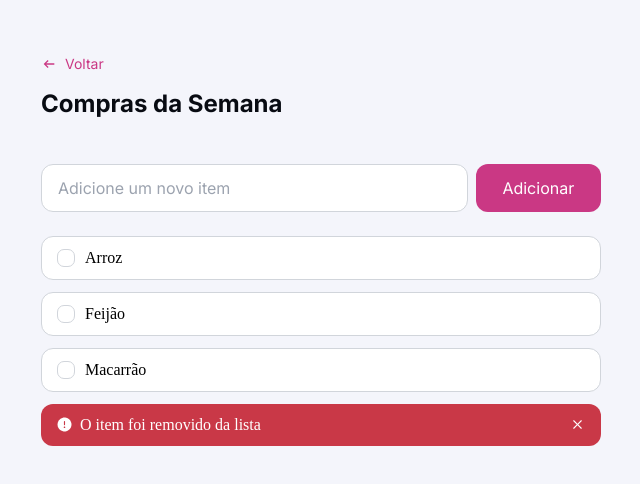
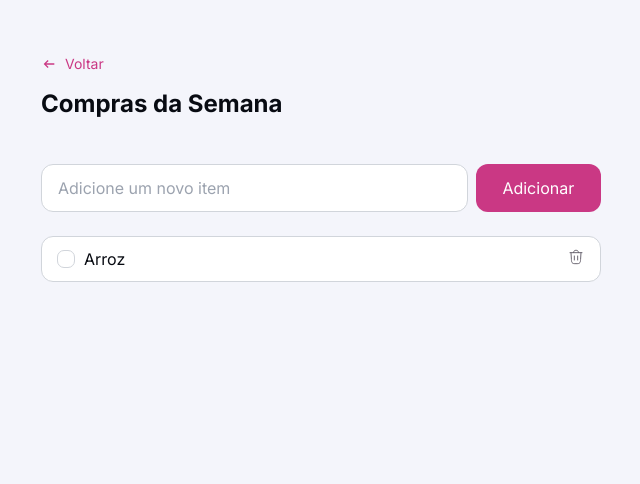
Before and after one commit to JefersonNG/Lista-de-Compras, a plain HTML site: page index.html in a window 1280 px wide. Shown: the part 88-572 px from the top of the page, without its empty margins (319-959 px from the left). Drawn offline with Linux system fonts and the light colour scheme.

Commit message:
end html css

```diff
--- a/index.html
+++ b/index.html
@@ -29,30 +29,29 @@
         <button type="submit">Adicionar</button>
       </div>
       <ul class="items-list">
-        <li>
-          <input type="checkbox" id="item1">
-          <label for="item1">Arroz</label>
+        <li class="item">
+          <label class="item_content">
+            <input type="checkbox" id="item1" name="itens" />
+            <span>Arroz</span>
+          </label>
+
+          <button class="item_remove" aria-label="Remover Arroz">
+            <img src="icons/recicle.svg" alt="">
+          </button>
         </li>
-        <li>
-          <input type="checkbox" id="item2">
-          <label for="item2">Feijão</label>
-        </li>
-        <li>
-          <input type="checkbox" id="item3">
-          <label for="item3">Macarrão</label>
-        </li>
-
       </ul>
     </form>
 
-    <span class="notification" id="notification-remove">
+    <span class="noti hidden">
       <div>
-        <img src="icons/warning-circle-filled.svg" alt="">
-        <p>O item foi removido da lista</p>
+        <div>
+          <img src="icons/warning-circle-filled.svg" alt="">
+          <p>O item foi removido da lista</p>
+        </div>
+        <button id="close">
+          <img src="icons/delete-small.svg" alt="">
+        </button>
       </div>
-      <button id="close">
-        <img src="icons/delete-small.svg" alt="">
-      </button>
     </span>
   </div>
 </body>
--- a/styles.css
+++ b/styles.css
@@ -95,6 +95,10 @@ header.desktop {
   }
 }
 
+.hidden {
+  display: none;
+}
+
 .add {
   display: grid;
   gap: 8px;
@@ -137,9 +141,9 @@ button[type="submit"]:hover {
 }
 
 li {
-  position: relative;
   display: flex;
   align-items: center;
+  justify-content: space-between;
   gap: 12px;
 
   padding: 12px 16px;
@@ -149,10 +153,16 @@ li {
   border: 1px solid var(--border-primary);
   border-radius: 12px;
 
+  & label {
+    display: flex;
+    align-items: center;
+    cursor: pointer;
+
     & input[type="checkbox"] {
+      position: relative;
       font: var(--font-label);
-    width: 15px;
-    height: 15px;
+      width: 16px;
+      height: 16px;
       border-radius: 6px;
 
       appearance: none;
@@ -160,16 +170,17 @@ li {
       -moz-appearance: none;
 
       cursor: pointer;
+      z-index: 1;
     }
 
     & input[type="checkbox"]:after {
       content: "";
       position: absolute;
-    width: 16px;
-    height: 16px;
-    transform: translate(0%, -50%);
-    top: 50%;
-    left: 14.5px;
+      top: -1px;
+      left: -1px;
+
+      width: 100%;
+      height: 100%;
 
       border: 1px solid var(--border-primary);
       border-radius: 7px;
@@ -185,9 +196,23 @@ li {
       font-size: 16px;
       line-height: 18px;
     }
+
+    & span {
+      font: var(--font-paragraph);
+      color: var(--content-primary);
+      margin-left: 10px;
     }
 
-.notification {
+
+  }
+
+  & button {
+    margin: auto 0;
+  }
+
+}
+
+.noti>div {
   display: flex;
   align-items: center;
   justify-content: space-between;
```
Also changed, not shown: icons/recicle.svg (added). Lines whose indentation alone changed are shown as unchanged.
